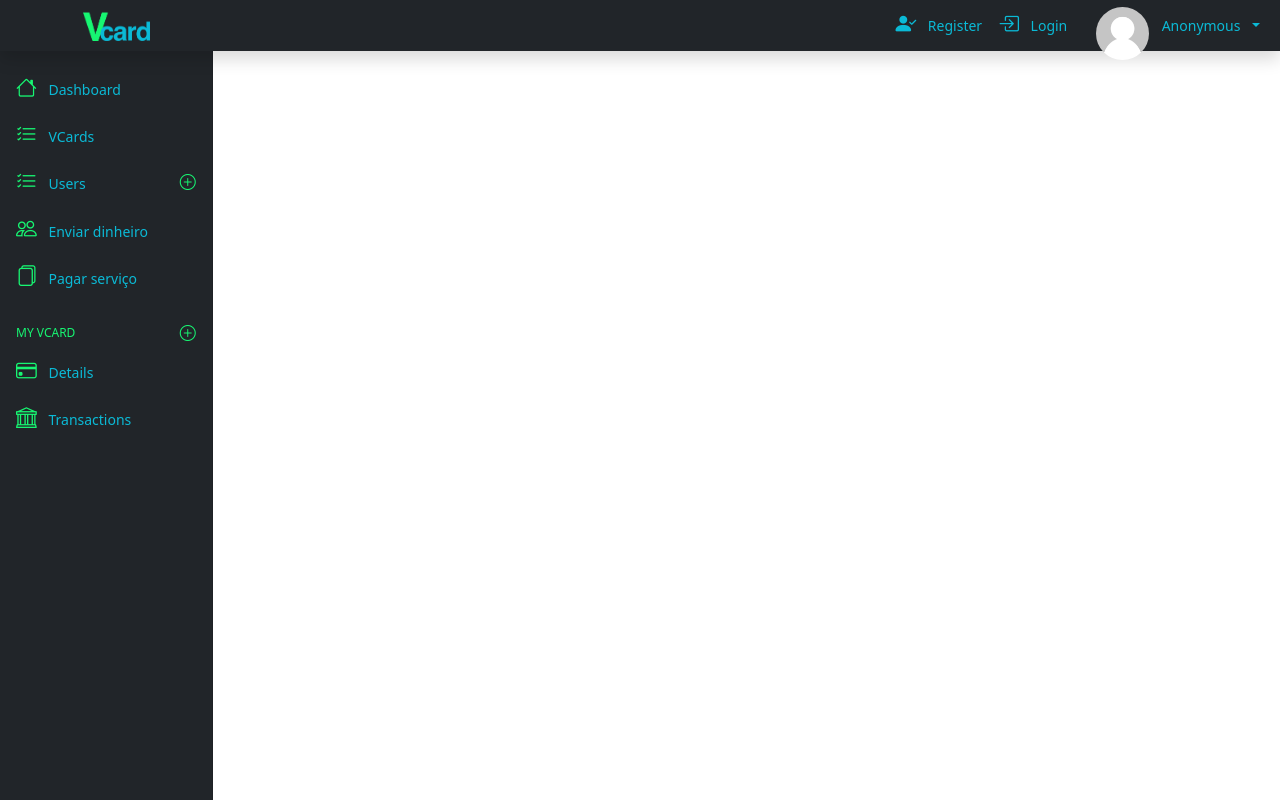
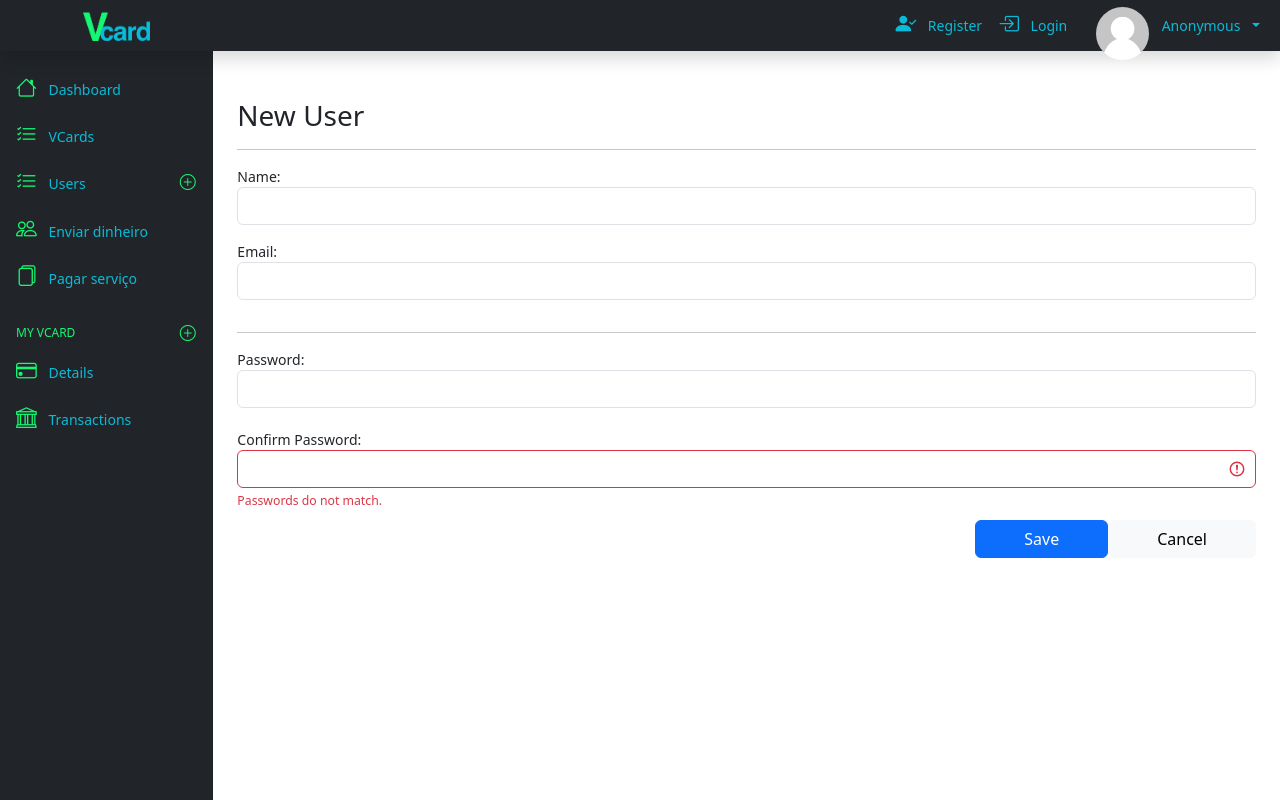
Before and after one commit to LotusXvr/VCard, a Vue app in the folder frontend/: page /users/1 in a window 1280 px wide. Built offline with nearby package versions, Linux system fonts and the light colour scheme; no server answers.

Commit message:
AJUDAAAAA PFV, no EDIT USERRRRR ☹😿
💀💀💀😒😒😒🤦‍♂️

```diff
--- a/frontend/src/components/user/User.vue
+++ b/frontend/src/components/user/User.vue
@@ -1,9 +1,102 @@
 <script setup>
+import { ref, computed, watch, defineProps } from "vue"
+import UserDetail from "./UserDetail.vue" // Assuming you have a UserDetail component
+import axios from "axios"
+import { useToast } from "vue-toastification"
+import { useRouter } from "vue-router"
 
+const router = useRouter()
+const toast = useToast()
+
+const newUser = () => {
+    return {
+        username: "",
+        email: "",
+        // Add other user properties as needed
+    }
+}
+
+const props = defineProps({
+    userId: {
+        type: Number,
+        default: null,
+    },
+})
+
+const user = ref(newUser())
+const errors = ref({})
+
+const operation = computed(() =>
+    !props.userId || props.userId < 0 ? "insert" : "update",
+)
+
+const loadUser = (userId) => {
+    if (!userId || userId < 0) {
+        user.value = newUser()
+    } else {
+        axios
+            .get("users/" + userId)
+            .then((response) => {
+                user.value = response.data.data
+            })
+            .catch((error) => {
+                console.log(error)
+            })
+    }
+}
+
+const save = () => {
+    if (operation.value == "insert") {
+        axios
+            .post("users", user.value)
+            .then((response) => {
+                console.log("User Created")
+                console.dir(response.data.data)
+                toast.success(
+                    "User with ID " +
+                        response.data.data.userId +
+                        " created successfully",
+                    router.back(),
+                )
+            })
+            .catch((error) => {
+                console.dir(error)
+
+                if (error.response.status == 422) {
+                    errors.value = error.response.data.errors
+                    toast.error("Validation error")
+                }
+            })
+    } else {
+        axios
+            .put("users/" + props.userId, user.value)
+            .then((response) => {
+                console.log("User Updated")
+                console.dir(response.data.data)
+                toast.success("User Updated")
+                router.back()
+            })
+            .catch((error) => {
+                errors.value = error.response.data.errors
+                toast.error("Error updating User")
+            })
+    }
+}
+
+watch(
+    () => props.userId,
+    (newValue) => {
+        loadUser(newValue)
+    },
+    { immediate: true },
+)
 </script>
 
-
 <template>
-    <p></p>
-
+    <UserDetail
+        :user="user"
+        :operationType="operation"
+        @hide="closeEdit"
+        @save="save"
+    ></UserDetail>
 </template>
--- /dev/null
+++ b/frontend/src/components/user/UserDetail.vue
@@ -0,0 +1,124 @@
+<script setup>
+import { ref, onMounted, watch, defineProps, defineEmits } from "vue"
+import { useRouter } from "vue-router"
+
+const router = useRouter()
+
+const props = defineProps({
+    user: {
+        type: Object,
+        required: true,
+    },
+    operationType: {
+        type: String,
+        default: "insert", // insert / update
+    },
+})
+
+const emit = defineEmits(["hide", "save"])
+
+const editingUser = ref(props.user)
+
+const userTitle = ref(getUserTitle())
+
+watch(
+    () => props.user,
+    (newUser) => {
+        editingUser.value = newUser
+        userTitle.value = getUserTitle()
+    },
+)
+
+function getUserTitle() {
+    if (!editingUser.value) {
+        return ""
+    }
+    return props.operationType == "insert"
+        ? "New User"
+        : "User #" + editingUser.value.userId // Assuming you have a userId property
+}
+
+const confirmPassword = ref("") // New variable for Confirm Password
+
+const validatePasswordMatch = () => {
+    return confirmPassword.value === editingUser.value.password
+}
+
+const save = () => {
+    // Instead of updating the data (task) here, we request to update it by emitting an event
+    emit("save", editingUser.value)
+}
+
+const cancel = () => {
+    router.back()
+}
+
+onMounted(() => {
+    // Initializing with the focus on the input
+})
+</script>
+
+<template>
+    <div>
+        <h3 class="mt-5 mb-3">{{ userTitle }}</h3>
+        <hr />
+        <form class="row g-3 needs-validation" novalidate @submit.prevent="save">
+            <div class="form-group">
+                <label for="name">Name:</label>
+                <input
+                    v-model="editingUser.name"
+                    type="text"
+                    id="name"
+                    class="form-control"
+                    required
+                    :readonly="props.operationType !== 'insert'"
+                />
+            </div>
+
+            <div class="form-group">
+                <label for="email">Email:</label>
+                <input
+                    v-model="editingUser.email"
+                    type="email"
+                    id="UserEmail"
+                    class="form-control"
+                    required
+                />
+            </div>
+
+            <div v-if="props.operationType === 'insert'">
+                <hr />
+                <div class="form-group">
+                    <label for="password">Password:</label>
+                    <input
+                        v-model="editingUser.password"
+                        type="password"
+                        id="UserPassword"
+                        class="form-control"
+                        required
+                    />
+                </div>
+                <br />
+                <div class="form-group">
+                    <label for="confirmPassword">Confirm Password:</label>
+                    <input
+                        v-model="confirmPassword"
+                        type="password"
+                        id="UserConfirmPassword"
+                        class="form-control"
+                        :class="{ 'is-invalid': !validatePasswordMatch() }"
+                        required
+                    />
+                    <div class="invalid-feedback">Passwords do not match.</div>
+                </div>
+            </div>
+
+            <!-- Add other user properties as needed -->
+
+            <div class="mb-3 d-flex justify-content-end" style="margin-top: 10px">
+                <button type="button" class="btn btn-primary px-5" @click="save">Save</button>
+                <button type="button" class="btn btn-light px-5" @click="cancel">Cancel</button>
+            </div>
+        </form>
+    </div>
+</template>
```
Also changed, not shown: frontend/src/components/user/UsersDetail.vue (deleted).
